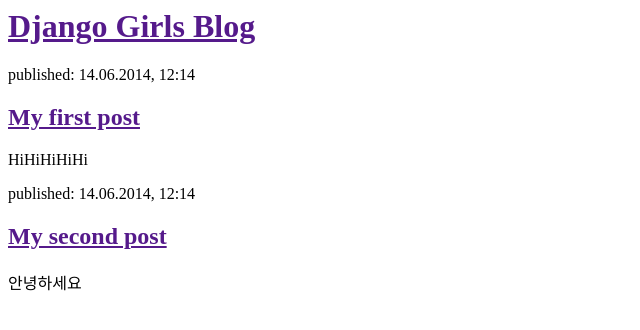
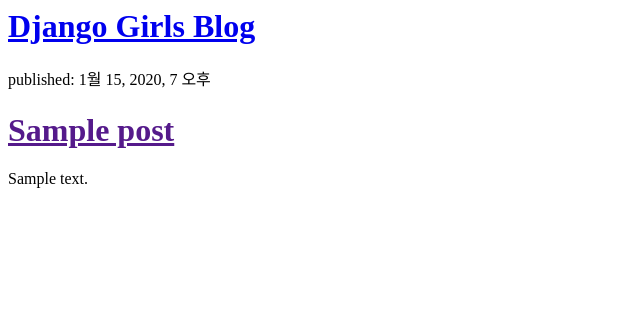
Before and after one commit to isj082/my-first-blog, a Django app: template blog/templates/blog/post_list.html in a window 1280 px wide. Shown: the top 330 px of the page, without its empty margins (0-640 px from the left). Run offline with Django 3.2, Linux system fonts and the light colour scheme; the template is opened without the code that fills it: values that come from a table or form of the project are taken from there, others are empty; tables that the repository leaves empty hold one stand-in row (values such as "Sample post").

Commit message:
Modified templates to display posts from database.

```diff
--- a/blog/templates/blog/post_list.html
+++ b/blog/templates/blog/post_list.html
@@ -1,24 +1,20 @@
+
 <html>
     <head>
         <title>Django Girls blog</title>
     </head>
     <body>
         <div>
-            <h1><a href="">Django Girls Blog</a></h1>
+            <h1><a href="/">Django Girls Blog</a></h1>
         </div>
 
-        <div>
-          <p>published: 14.06.2014, 12:14</p>
-          <h2><a href="">My first post</a></h2>
-           <p>HiHiHiHiHi</p>
-        </div>
+        {% for post in posts %}
+          <div>
+            <p>published: {{ post.published_date}}</p>
+            <h1><a href="">{{ post.title}}</a></h1>
+            <p>{{ post.text|linebreaksbr}}</p>
+          </div>
+        {% endfor %}
 
-        <div>
-            <p>published: 14.06.2014, 12:14</p>
-            <h2><a href="">My second post</a></h2>
-            <p>
-                안녕하세요
-            </p>
-        </div>
     </body>
 </html>
```
Also changed, not shown: blog/views.py (+5 -3 lines).
